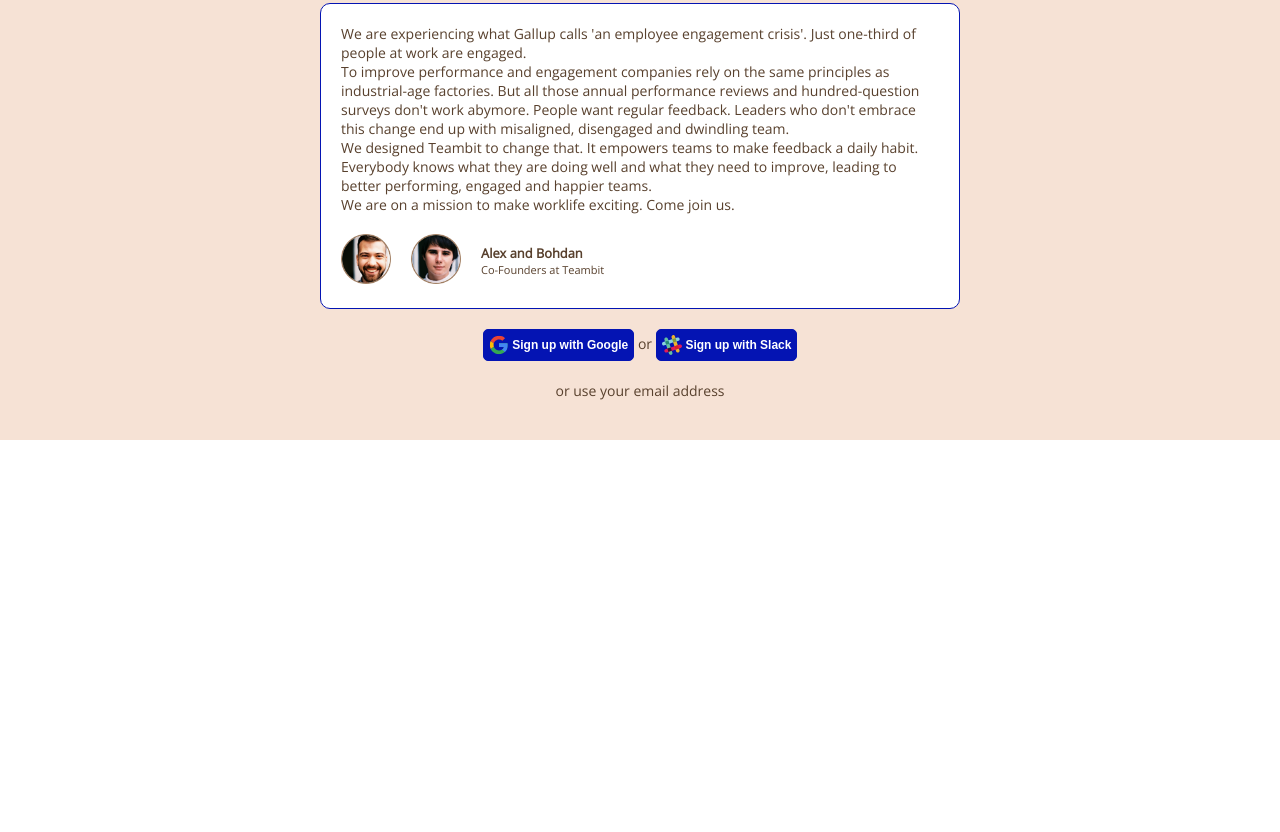
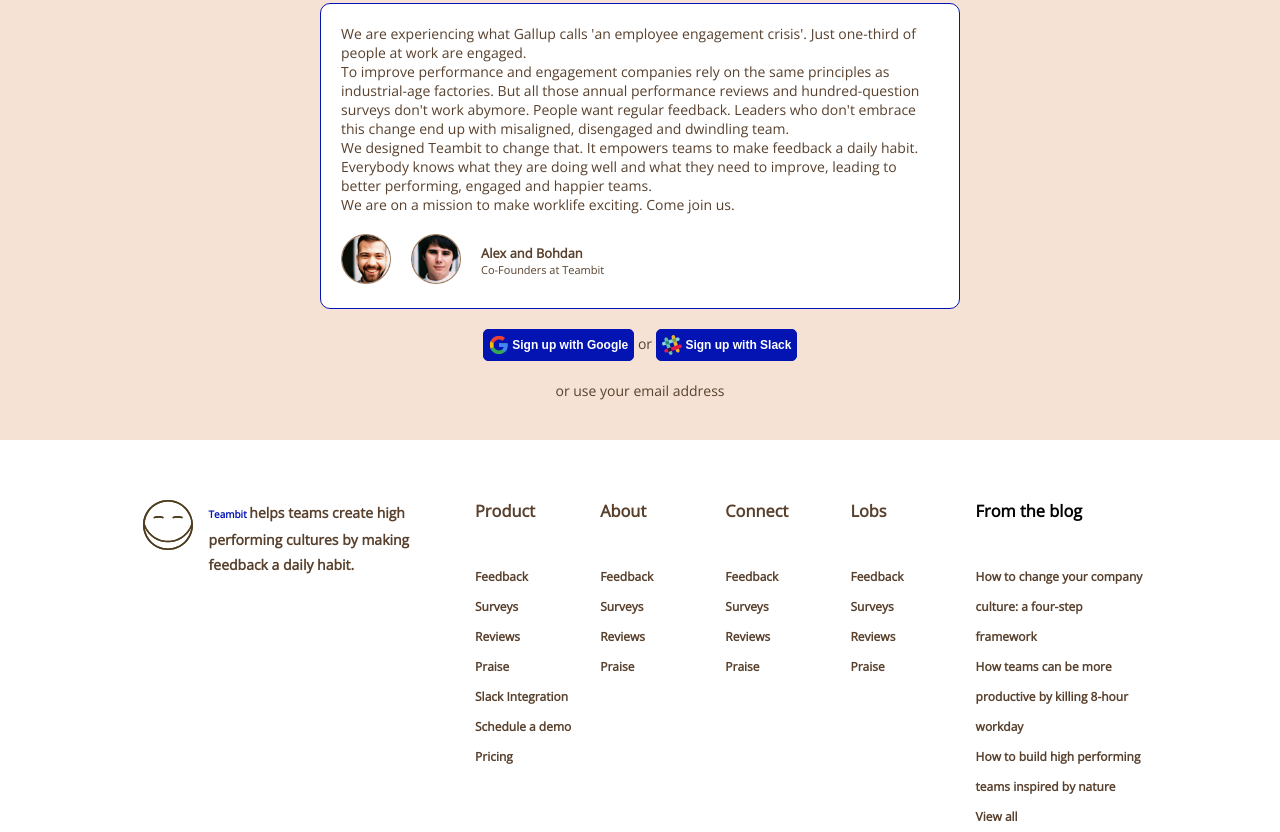
Before and after one commit to Giulia-M/node-sass-teambit, a website: page index.html in a window 1280 px wide. Shown: the part 4082-4914 px from the top of the page. Before the commit the page ends 4522 px from the top, so only its background shows below. Drawn offline with nearby package versions, Linux system fonts and the light colour scheme.

Commit message:
impl. footer

```diff
--- a/index.html
+++ b/index.html
@@ -293,7 +293,83 @@
         </section>
 
 
+
+
+
     </main>
+
+    <footer class="container">
+        <div class="row-footer">
+            <div class="col-4-wrapper">
+
+                <div>
+                    <img src="imgs/logo-small.svg" alt="logo">
+                </div>
+                <h4><span>Teambit </span>helps teams create high performing cultures by making feedback a daily habit.</h4>
+
+            </div>
+
+            <div class="col-8">
+                <div class="row">
+                    <div class="col-2">
+                        <h3>Product</h3>
+                        <ul>
+                            <li><a href="#">Feedback</a></li>
+                            <li><a href="#">Surveys</a></li>
+                            <li><a href="#">Reviews</a></li>
+                            <li><a href="#">Praise</a></li>
+                            <li><a href="#">Slack Integration</a></li>
+                            <li><a href="#">Schedule a demo</a></li>
+                            <li><a href="#">Pricing</a></li>
+                        </ul>
+                    </div>
+                    <div class="col-2">
+
+                        <h3>About</h3>
+                        <ul>
+                            <li><a href="#">Feedback</a></li>
+                            <li><a href="#">Surveys</a></li>
+                            <li><a href="#">Reviews</a></li>
+                            <li><a href="#">Praise</a></li>
+
+                        </ul>
+                    </div>
+                    <div class="col-2">
+                        <h3>Connect</h3>
+                        <ul>
+                            <li><a href="#">Feedback</a></li>
+                            <li><a href="#">Surveys</a></li>
+                            <li><a href="#">Reviews</a></li>
+                            <li><a href="#">Praise</a></li>
+
+                        </ul>
+                    </div>
+                    <div class="col-2">
+                        <h3>Lobs</h3>
+                        <ul>
+                            <li><a href="#">Feedback</a></li>
+                            <li><a href="#">Surveys</a></li>
+                            <li><a href="#">Reviews</a></li>
+                            <li><a href="#">Praise</a></li>
+
+                        </ul>
+                    </div>
+                    <div class="col-3">
+                        <h3>From the blog</h3>
+                        <ul>
+                            <li><a href="#">How to change your company culture: a four-step framework</a></li>
+                            <li><a href="#">How teams can be more productive by killing 8-hour workday</a></li>
+                            <li><a href="#">How to build high performing teams inspired by nature</a></li>
+                            <li><a href="#">View all</a></li>
+
+                        </ul>
+                    </div>
+                </div>
+            </div>
+
+        </div>
+
+    </footer>
 </body>
 
 </html>
--- a/src/app.scss
+++ b/src/app.scss
@@ -309,3 +309,86 @@
 
     }
 }
+
+
+
+//footer
+
+footer.container {
+    margin-top: $spacing * 3;
+    .row-footer {
+        display: flex;
+        .col-4-wrapper {
+            width: 33.33333333%;
+            display: flex;
+            padding-right: 15px;
+            padding-left: 15px;
+            img {
+                width: 50px;
+            }
+            h4 {
+                margin-left: 5%;
+                color: $secondary_color;
+                line-height: 25px;
+
+                span {
+                    color: $primary_color_Button;
+                    font-size: 10px;
+                }
+            }
+        }
+        .col-8 {
+            width: 66.66666667%;
+            .row {
+                display: flex;
+                margin: 0 auto;
+                .col-2 {
+                    width: calc((100% / 12) * 2);
+
+                    margin: 0 auto;
+                    h3 {
+                        color: $secondary_color;
+                        margin-bottom: $spacing * 2;
+                        font-weight: bolder;
+                    }
+                    ul {
+                        list-style: none;
+                        li {
+                            a {
+                                text-decoration: none;
+                                color: $secondary_color;
+                                font-weight: bold;
+                                line-height: 30px;
+                                font-size: 12px;
+                            }
+                        }
+                    }
+                }
+                .col-3 {
+                    width: 25%;
+
+                    margin: 0 auto;
+                    h3 {
+                        margin-bottom: $spacing * 2;
+                    }
+                    ul {
+                        list-style: none;
+                        li {
+                            a {
+                                text-decoration: none;
+                                color: $secondary_color;
+
+                                line-height: 30px;
+                                font-size: 12px;
+                                font-weight: bold;
+
+                            }
+                        }
+                    }
+
+                }
+            }
+        }
+    }
+
+}
```
Also changed, not shown: dist/app.css.
